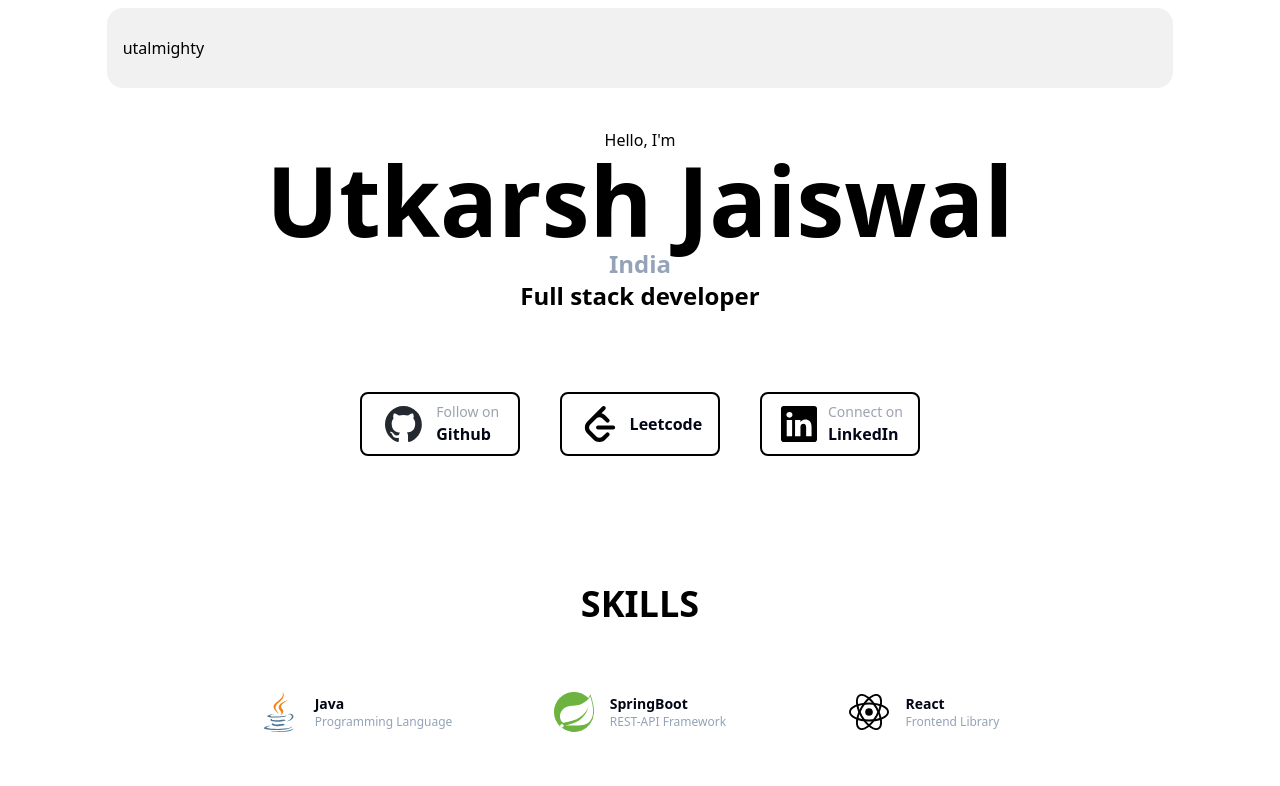
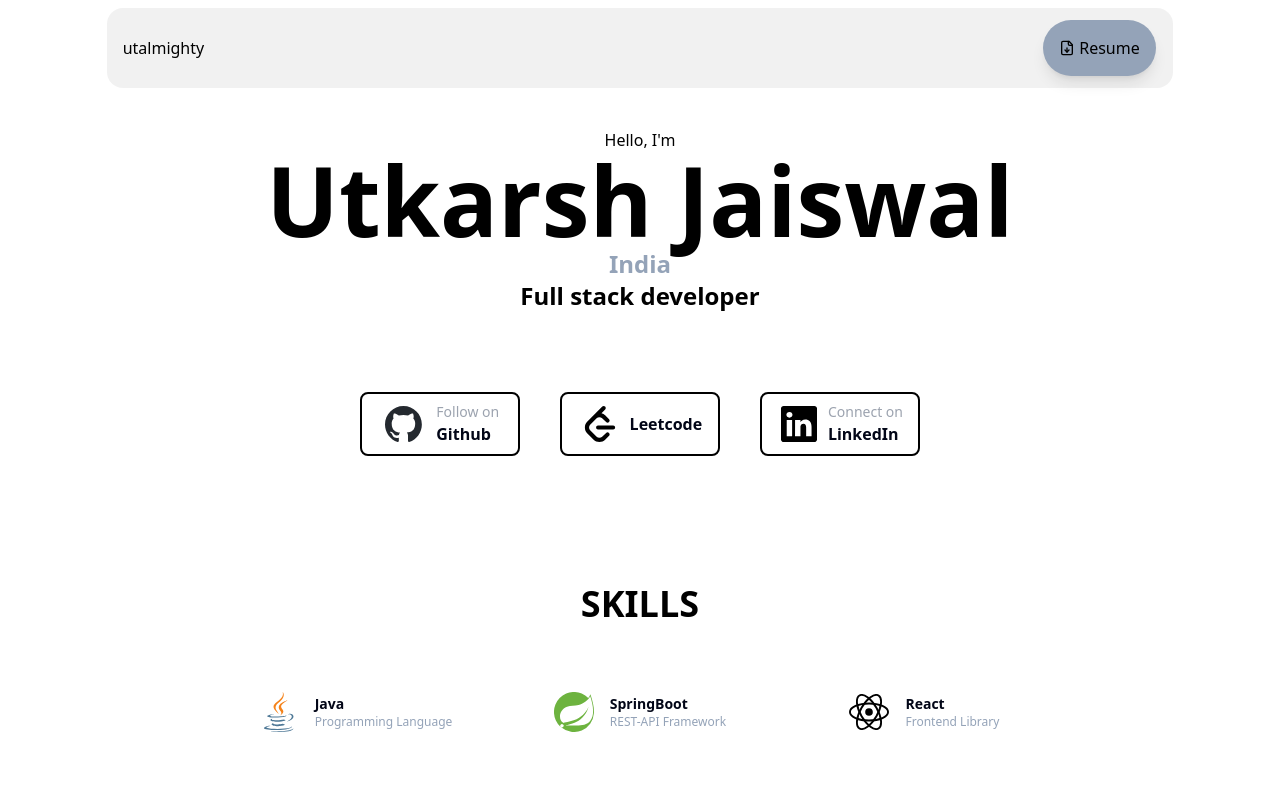
Before and after one commit to utalmighty/portfolio, a React (Vite) app: page / in a window 1280 px wide. Shown: the top 786 px of the page. Built offline with nearby package versions, Linux system fonts and the light colour scheme.

Commit message:
📄Resume button

```diff
--- a/src/components/navbar/Navbar.tsx
+++ b/src/components/navbar/Navbar.tsx
@@ -1,3 +1,4 @@
+import Resume from "./Resume";
 import Username from "./Username";
 
 export default function Navbar() {
@@ -6,6 +7,7 @@ export default function Navbar() {
       <div className="w-full flex justify-center items-center">
         <div className="mt-0 sm:mt-2 fixed top-0 h-20 w-full sm:w-5/6 rounded-b-xl sm:rounded-2xl bg-neutral-500/10 backdrop-blur-sm px-4 flex justify-between items-center z-50 opacity-100">
           <Username />
+          <Resume />
         </div>
         <div className="mt-0 sm:mt-2 w-full top-0 h-20 static"></div>
       </div>
--- /dev/null
+++ b/src/components/navbar/Resume.tsx
@@ -0,0 +1,18 @@
+import document from "../../assets/document.svg";
+
+
+export default function resume() {
+  return (
+    <div>
+      <div className="flex flex-row bg-slate-400 shadow-lg hover:shadow-md rounded-full p-4 mr-[0.1rem]">
+        <img src={document} className="mr-1 w-4"></img>
+        <a
+          href="https://drive.google.com/file/d/1-Gd6AW1vQE4dfUwJ-pTdR-GT-tZEpZpB/view?usp=sharing"
+          target="blank"
+        >
+          Resume
+        </a>
+      </div>
+    </div>
+  );
+}
```
Also changed, not shown: src/assets/document.svg (added), 1 other file (tests, documents, lock files or other folders).
